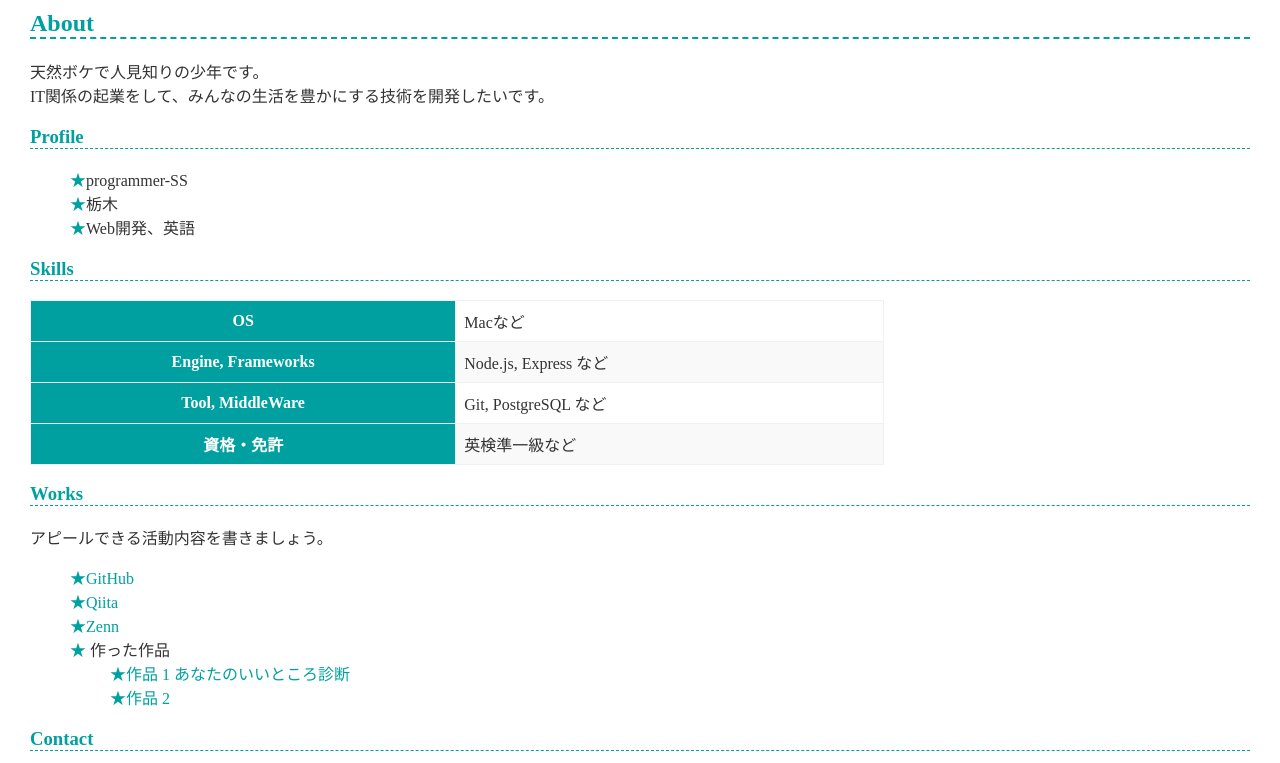
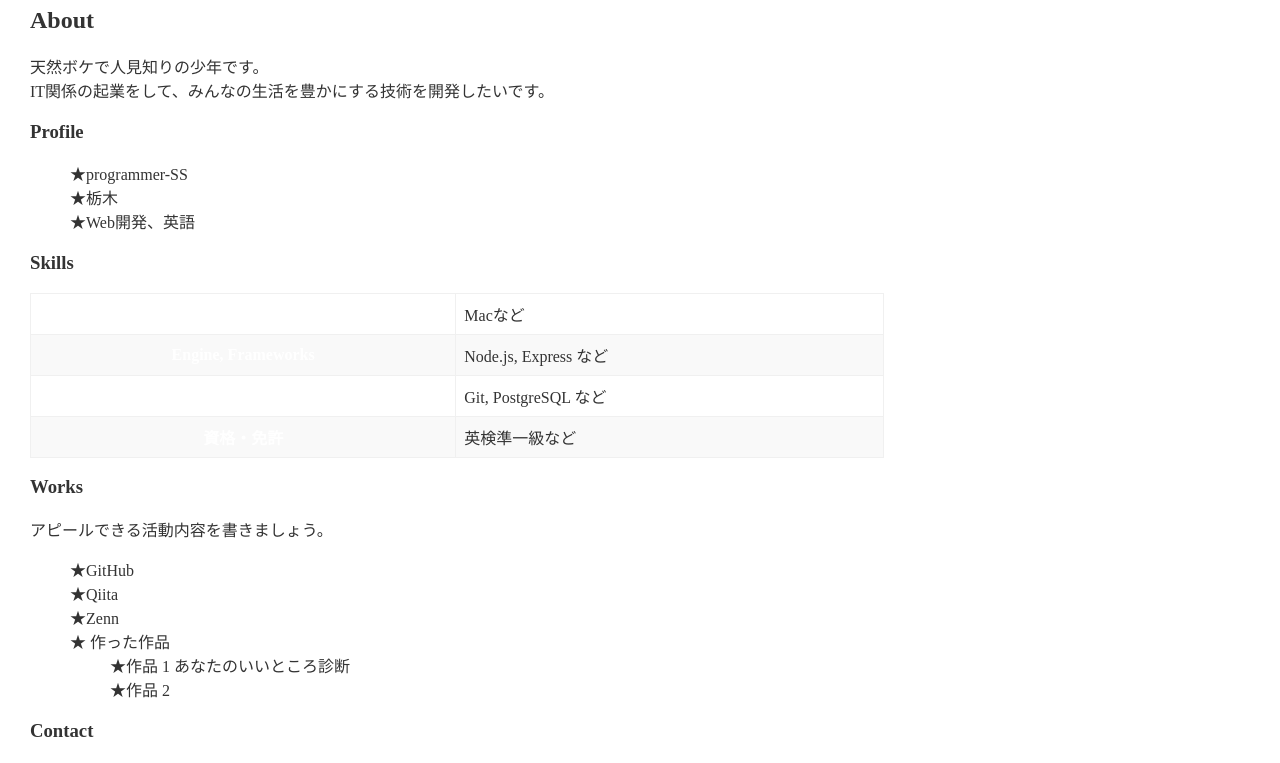
Before and after one commit to programmer-SS/programmer-SS.github.io, a plain HTML site: page index.html in a window 1280 px wide. Shown: the part 103-866 px from the top of the page. Drawn offline with Linux system fonts and the light colour scheme.

Commit message:
Update style.css

```diff
--- a/style.css
+++ b/style.css
@@ -3,7 +3,7 @@
 -------------------- */
 
 :root {
-  --theme-color: #00a0a0;
+  --theme-color: rightblue;
 }
 
 * {
```
